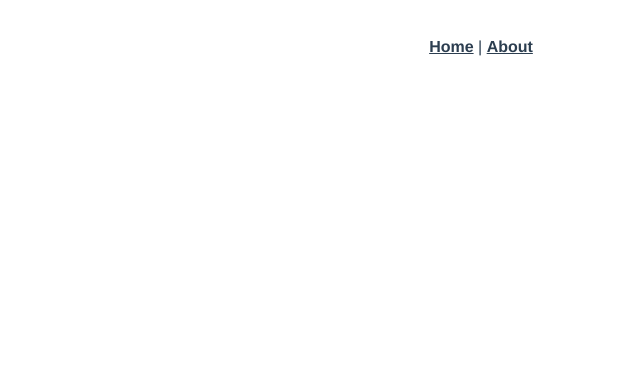
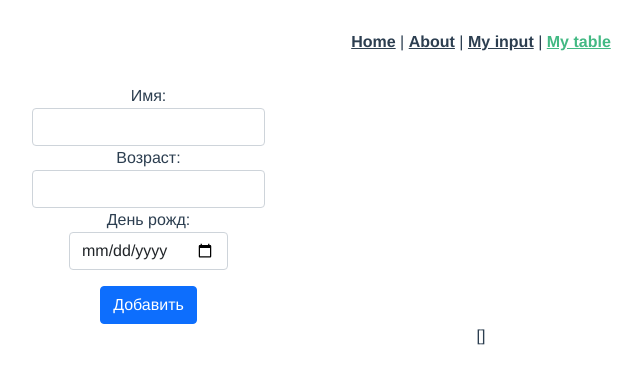
Before and after one commit to doniyor1996/vue-project, a Vue app: page /my-table in a window 1280 px wide. Before the commit this address had no page. Shown: the top 384 px of the page, without its empty margins (159-801 px from the left). Built offline with nearby package versions, Linux system fonts and the light colour scheme.

Commit message:
my input, my table

```diff
--- a/public/index.html
+++ b/public/index.html
@@ -6,6 +6,7 @@
     <meta name="viewport" content="width=device-width,initial-scale=1.0">
     <link rel="icon" href="<%= BASE_URL %>favicon.ico">
     <title><%= htmlWebpackPlugin.options.title %></title>
+    <link href="https://cdn.jsdelivr.net/npm/bootstrap@5.1.1/dist/css/bootstrap.min.css" rel="stylesheet" integrity="sha384-F3w7mX95PdgyTmZZMECAngseQB83DfGTowi0iMjiWaeVhAn4FJkqJByhZMI3AhiU" crossorigin="anonymous">
   </head>
   <body>
     <noscript>
--- a/src/App.vue
+++ b/src/App.vue
@@ -1,7 +1,9 @@
 <template>
   <div id="nav">
     <router-link to="/">Home</router-link> |
-    <router-link to="/about">About</router-link>
+    <router-link to="/about">About</router-link> |
+    <router-link to="/my-input">My input</router-link> |
+    <router-link to="/my-table">My table</router-link>
   </div>
   <router-view />
 </template>
--- a/src/router/index.js
+++ b/src/router/index.js
@@ -16,6 +16,24 @@ const routes = [
     component: () =>
       import(/* webpackChunkName: "about" */ "../views/About.vue"),
   },
+  {
+    path: "/my-input",
+    name: "MyInput",
+    // route level code-splitting
+    // this generates a separate chunk (about.[hash].js) for this route
+    // which is lazy-loaded when the route is visited.
+    component: () =>
+      import(/* webpackChunkName: "about" */ "../views/MyInput.vue"),
+  },
+  {
+    path: "/my-table",
+    name: "MyTable",
+    // route level code-splitting
+    // this generates a separate chunk (about.[hash].js) for this route
+    // which is lazy-loaded when the route is visited.
+    component: () =>
+      import(/* webpackChunkName: "about" */ "../views/MyTable.vue"),
+  },
 ];
 
 const router = createRouter({
--- /dev/null
+++ b/src/views/MyInput.vue
@@ -0,0 +1,20 @@
+<template>
+  <p>Input value: {{ value }}</p>
+  <input v-model="value" />
+  <button @click="clearValue">reset</button>
+</template>
+<script>
+export default {
+  name: "MyInput",
+  data() {
+    return {
+      value: "",
+    };
+  },
+  methods: {
+    clearValue() {
+      this.value = "";
+    },
+  },
+};
+</script>
--- /dev/null
+++ b/src/views/MyTable.vue
@@ -0,0 +1,55 @@
+<template>
+  <div class="container">
+    <div class="row">
+      <div class="col-md-5">
+        <div class="form-group">
+          <label>
+            Имя:
+            <input class="form-control" v-model="name" />
+          </label>
+        </div>
+        <div class="form-group">
+          <label>
+            Возраст:
+            <input class="form-control" v-model="age" type="number" />
+          </label>
+        </div>
+        <div class="form-group mb-3">
+          <label>
+            День рожд:
+            <input class="form-control" v-model="birthday" type="date" />
+          </label>
+        </div>
+        <button class="btn btn-primary" @click="addUser">Добавить</button>
+      </div>
+    </div>
+    <div>
+      {{ this.users }}
+    </div>
+  </div>
+</template>
+<script>
+export default {
+  name: "MyInput",
+  data() {
+    return {
+      users: [],
+      name: "",
+      age: "",
+      birthday: "",
+    };
+  },
+  methods: {
+    addUser() {
+      this.users.push({
+        name: this.name,
+        age: this.age,
+        birthday: this.birthday,
+      });
+      this.name = "";
+      this.age = "";
+      this.birthday = "";
+    },
+  },
+};
+</script>
```
